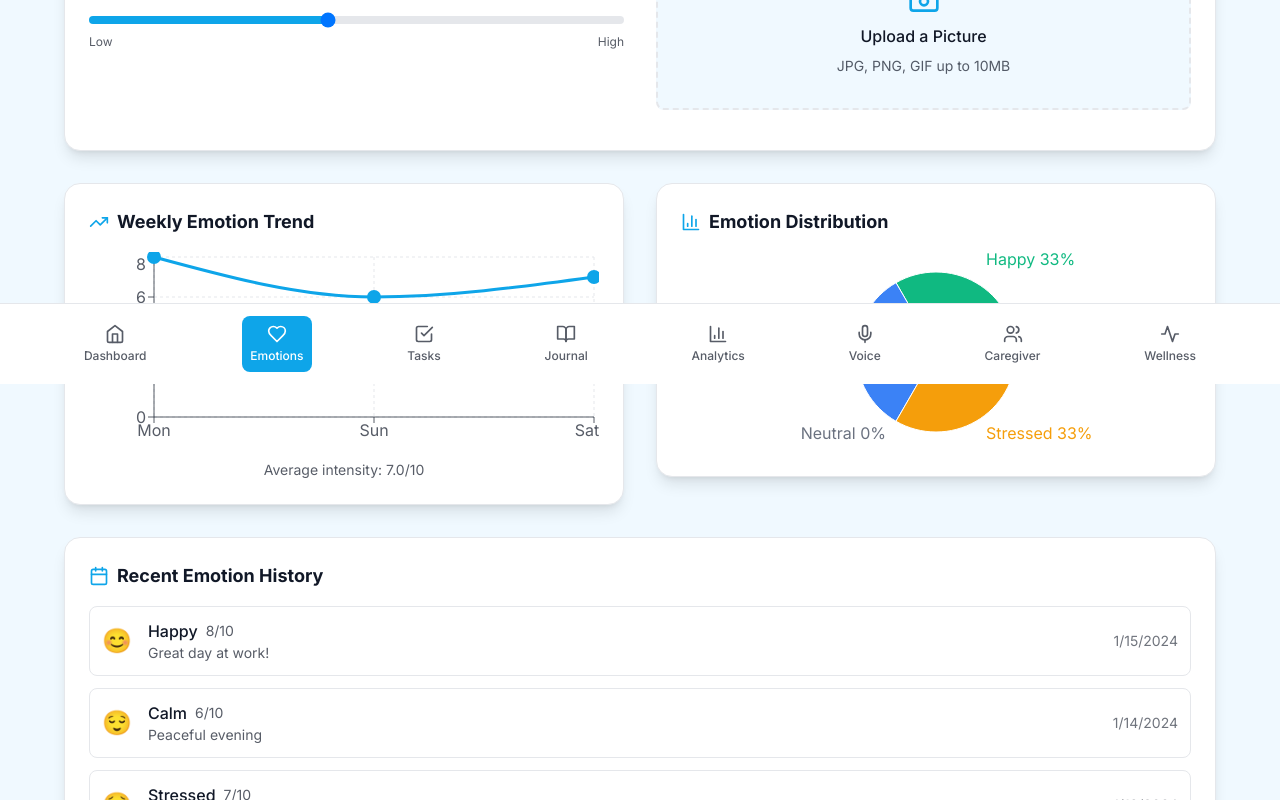
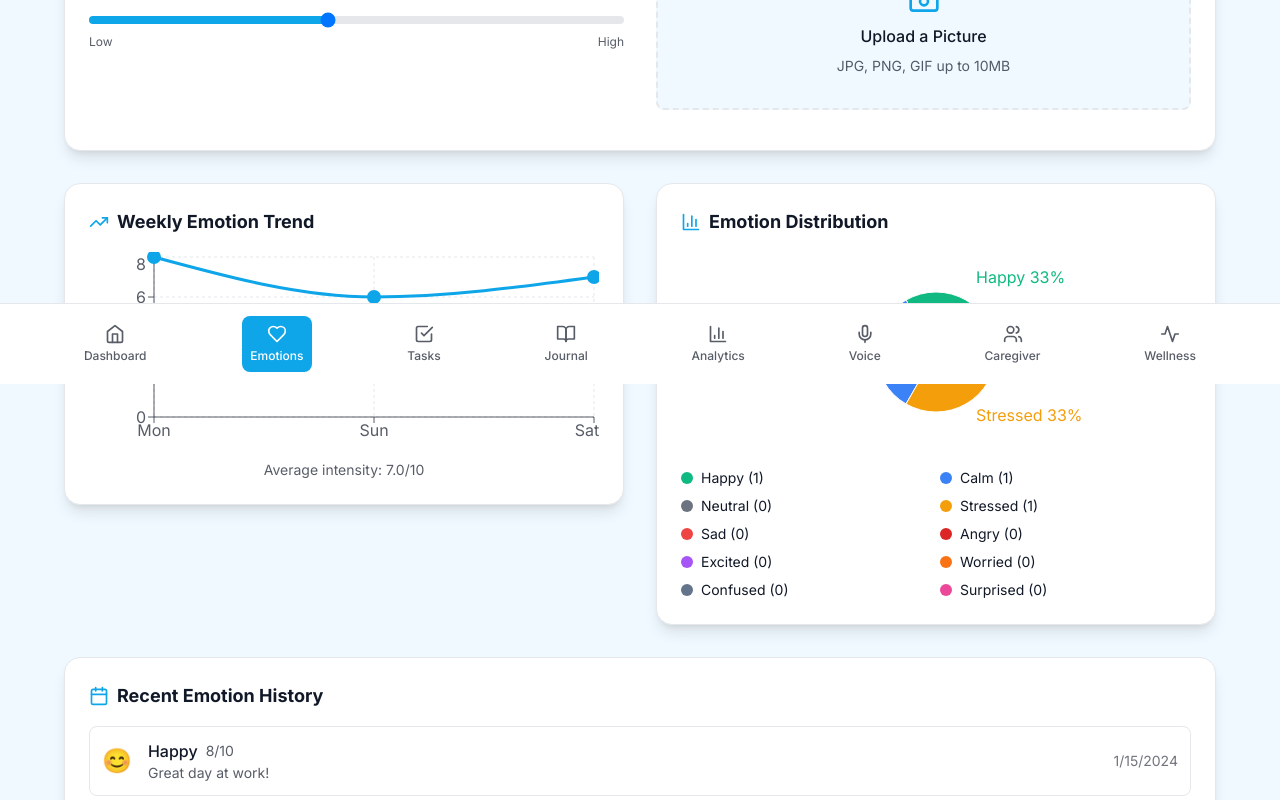
Before and after one commit to Dervaish-dev/FYP, a React (Vite) app in the folder frontend/: page /emotions in a window 1280 px wide. Shown: the part 416-1216 px from the top of the page. Built offline with nearby package versions, Linux system fonts and the light colour scheme.

Commit message:
Fix pie chart overlap issue in Emotions page - reduced outer radius, added conditional labels, and created separate legend below chart

```diff
--- a/frontend/src/pages/Emotions.jsx
+++ b/frontend/src/pages/Emotions.jsx
@@ -555,10 +555,13 @@ const Emotions = () => {
                       cx="50%"
                       cy="50%"
                       labelLine={false}
-                      outerRadius={80}
+                      outerRadius={60}
                       fill="#8884d8"
                       dataKey="value"
-                      label={({ name, percent }) => `${name} ${(percent * 100).toFixed(0)}%`}
+                      label={({ name, percent }) => {
+                        // Only show label if percentage is > 5% to avoid clutter
+                        return percent > 0.05 ? `${name} ${(percent * 100).toFixed(0)}%` : '';
+                      }}
                     >
                       {getEmotionData().map((entry, index) => (
                         <Cell key={`cell-${index}`} fill={entry.color} />
@@ -575,6 +578,21 @@ const Emotions = () => {
                     />
                   </PieChart>
                 </ResponsiveContainer>
+
+                {/* Legend below chart to avoid overlap */}
+                <div className="mt-4 grid grid-cols-2 gap-2">
+                  {getEmotionData().map((entry, index) => (
+                    <div key={index} className="flex items-center space-x-2 text-sm">
+                      <div
+                        className="w-3 h-3 rounded-full"
+                        style={{ backgroundColor: entry.color }}
+                      ></div>
+                      <span style={{ color: 'var(--theme-text)' }}>
+                        {entry.name} ({entry.value})
+                      </span>
+                    </div>
+                  ))}
+                </div>
               </div>
             </motion.div>
           </div>
```
